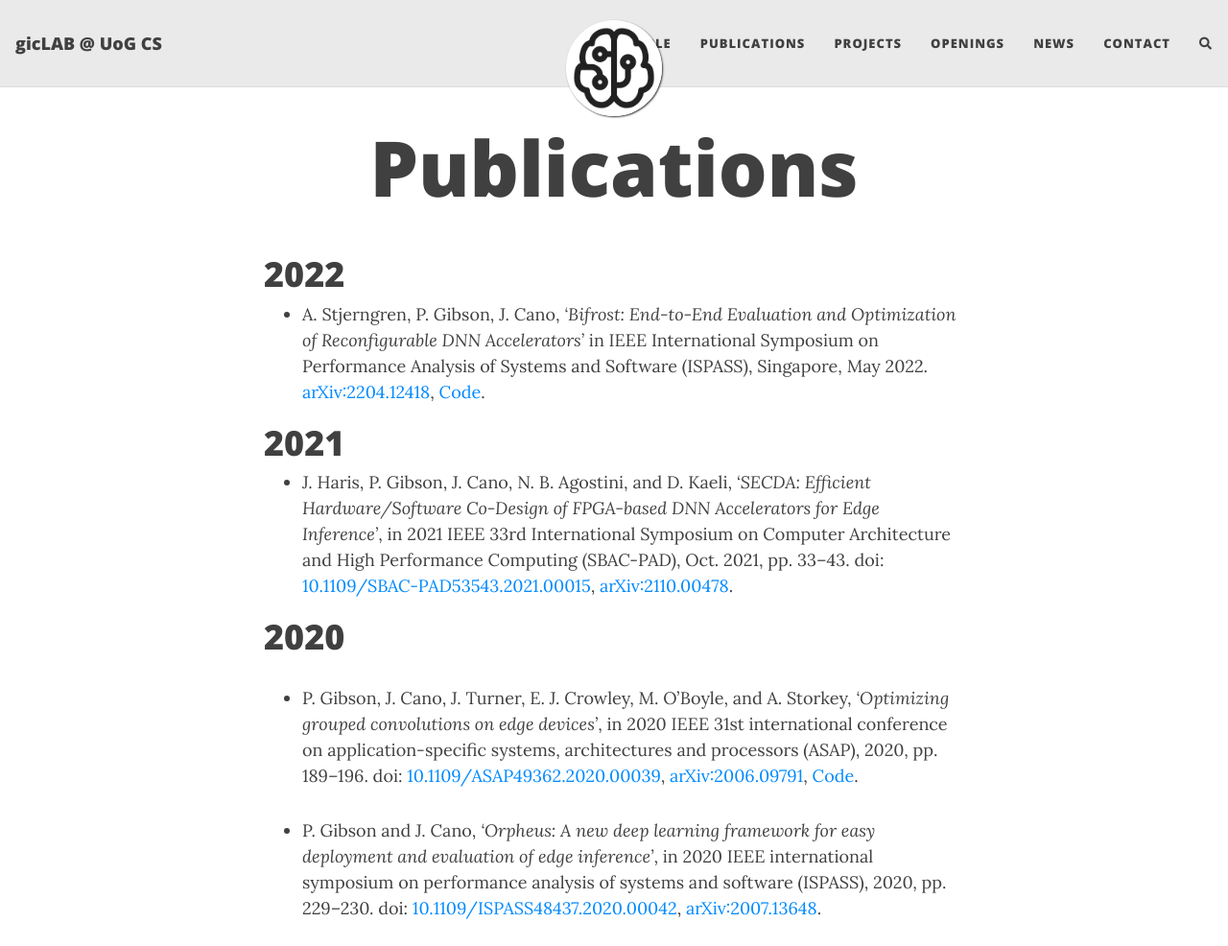
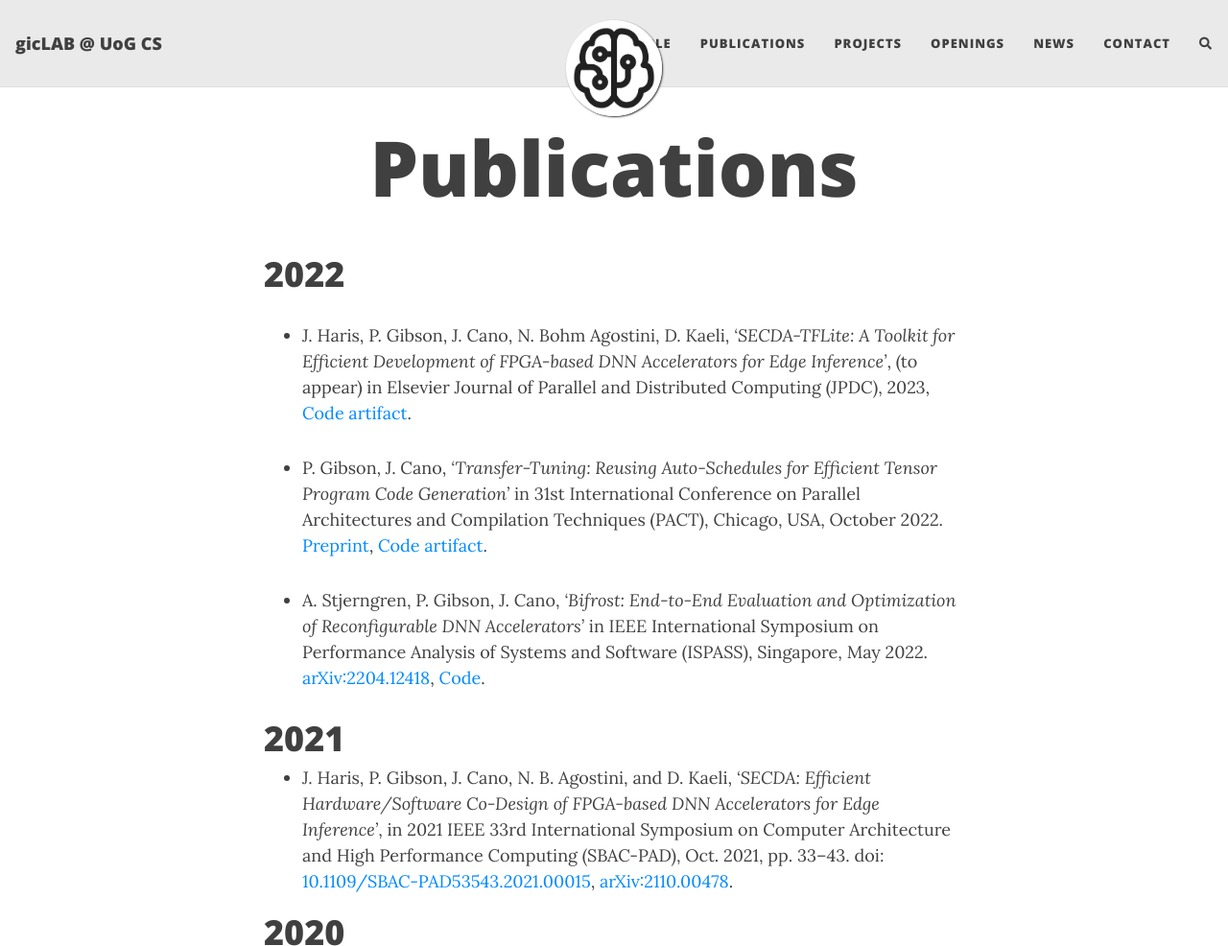
Before and after one commit to gicLAB/gicLAB.github.io, a Jekyll site: the page built from publications.md, in a window 1280 px wide and 1398 px high, cut to the strip 0-986 px from the top of the window. Shown: the whole strip at 96% size. Built offline with Jekyll 4.4.1, drawn with Linux system fonts in a browser that asks for light colours; nearby versions of some CDN libraries; comment, search, counter and statistics services are not loaded.

Commit message:
Update publications.md

```diff
--- a/publications.md
+++ b/publications.md
@@ -6,7 +6,11 @@ subtitle:
 
 # 2022
 
-- A. Stjerngren, P. Gibson, J. Cano, *‘Bifrost: End-to-End Evaluation and Optimization of Reconfigurable DNN Accelerators’* in IEEE International Symposium on Performance Analysis of Systems and Software (ISPASS), Singapore, May 2022. [     arXiv:2204.12418](https://arxiv.org/abs/2204.12418), [Code](https://github.com/gicLAB/bifrost).
+- J. Haris, P. Gibson, J. Cano, N. Bohm Agostini, D. Kaeli, *'SECDA-TFLite: A Toolkit for Efficient Development of FPGA-based DNN Accelerators for Edge Inference'*, (to appear) in Elsevier Journal of Parallel and Distributed Computing (JPDC), 2023, [Code artifact](https://github.com/gicLAB/SECDA-TFLite).
+
+- P. Gibson, J. Cano,  *'Transfer-Tuning: Reusing Auto-Schedules for Efficient Tensor Program Code Generation'* in 31st International Conference on Parallel Architectures and Compilation Techniques (PACT), Chicago, USA, October 2022. [Preprint](https://arxiv.org/abs/2201.05587), [Code artifact](https://github.com/gicLAB/transfer-tuning).
+
+- A. Stjerngren, P. Gibson, J. Cano, *‘Bifrost: End-to-End Evaluation and Optimization of Reconfigurable DNN Accelerators’* in IEEE International Symposium on Performance Analysis of Systems and Software (ISPASS), Singapore, May 2022. [arXiv:2204.12418](https://arxiv.org/abs/2204.12418), [Code](https://github.com/gicLAB/bifrost).
 
 
 # 2021
```
